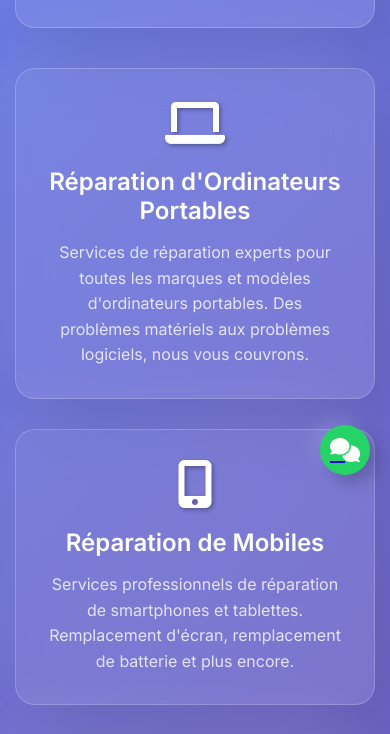
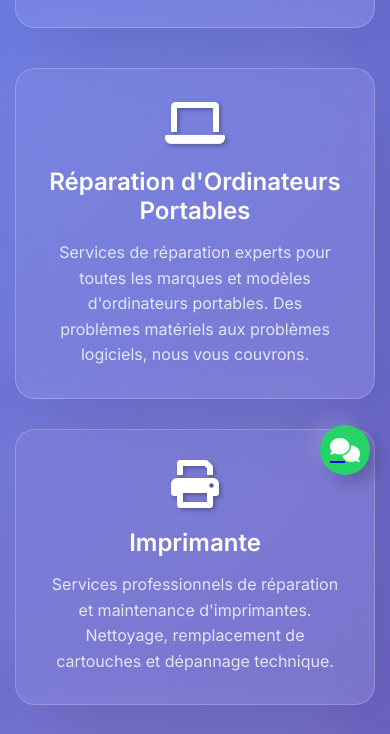
Before and after one commit to Yoruzaki/amney, a plain HTML site: page index.html in a window 390 px wide. Shown: the part 349-1083 px from the top of the page. Drawn offline with Linux system fonts and the light colour scheme.

Commit message:
Update service: Change mobile repair to printer services

```diff
--- a/index.html
+++ b/index.html
@@ -320,9 +320,9 @@
                 <p class="service-description">Services de réparation experts pour toutes les marques et modèles d'ordinateurs portables. Des problèmes matériels aux problèmes logiciels, nous vous couvrons.</p>
             </div>
             <div class="service-card">
-                <i class="fas fa-mobile-alt service-icon"></i>
-                <h3 class="service-title">Réparation de Mobiles</h3>
-                <p class="service-description">Services professionnels de réparation de smartphones et tablettes. Remplacement d'écran, remplacement de batterie et plus encore.</p>
+                <i class="fas fa-print service-icon"></i>
+                <h3 class="service-title">Imprimante</h3>
+                <p class="service-description">Services professionnels de réparation et maintenance d'imprimantes. Nettoyage, remplacement de cartouches et dépannage technique.</p>
             </div>
             <div class="service-card">
                 <i class="fas fa-desktop service-icon"></i>
```
